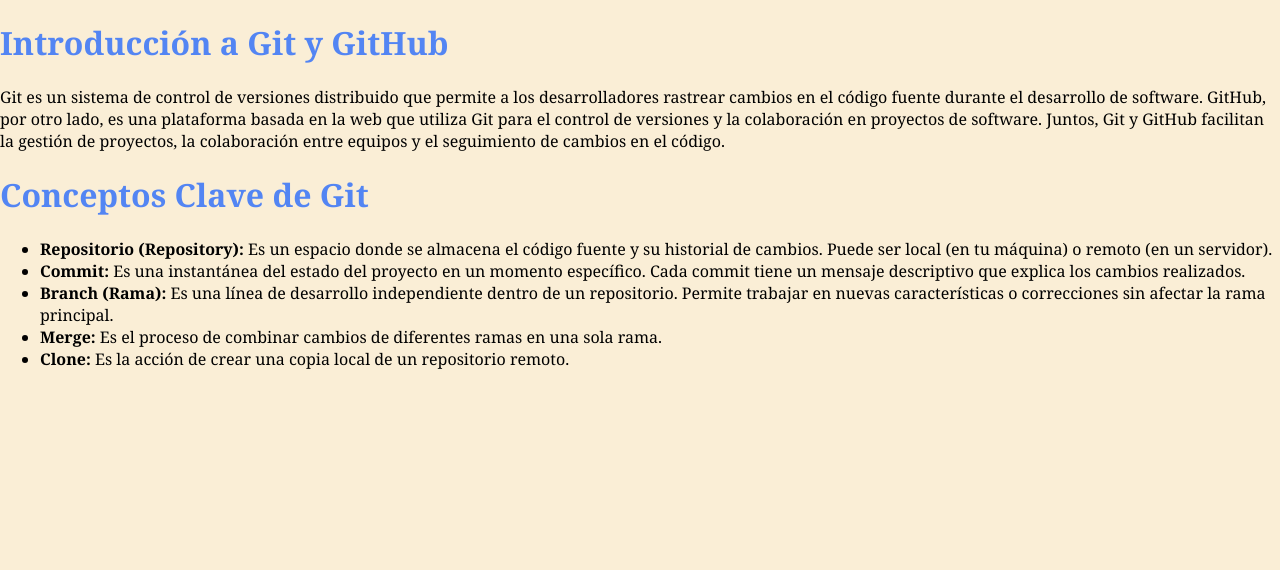
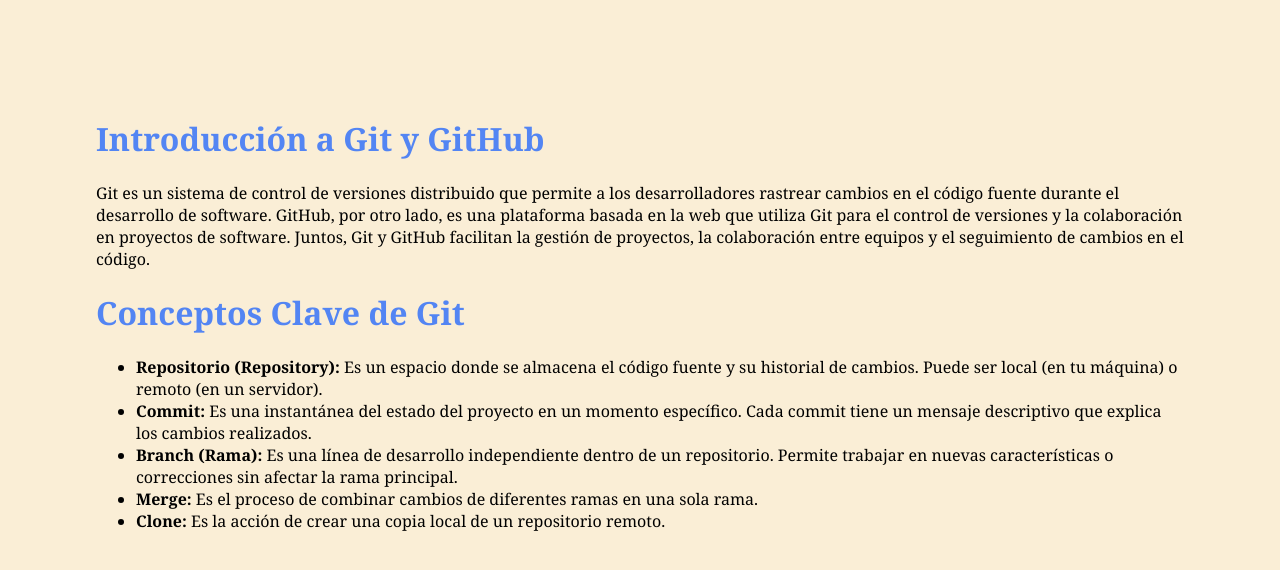
Before and after one commit to Erick-Cl17/mi-proyecto, a plain HTML site: page index.html in a window 1280 px wide. Drawn offline with Linux system fonts and the light colour scheme.

```diff
--- a/styles.css
+++ b/styles.css
@@ -4,6 +4,6 @@ h1{
 body{
     background-color: rgb(250, 238, 214);
     font-family: Georgia, Times, 'Times New Roman', serif, sans-serif;
-    margin: 0;
-    padding: 0;
+    margin: 2em;
+    padding: 4em;
 }
```
Also changed, not shown: 1 other file.
